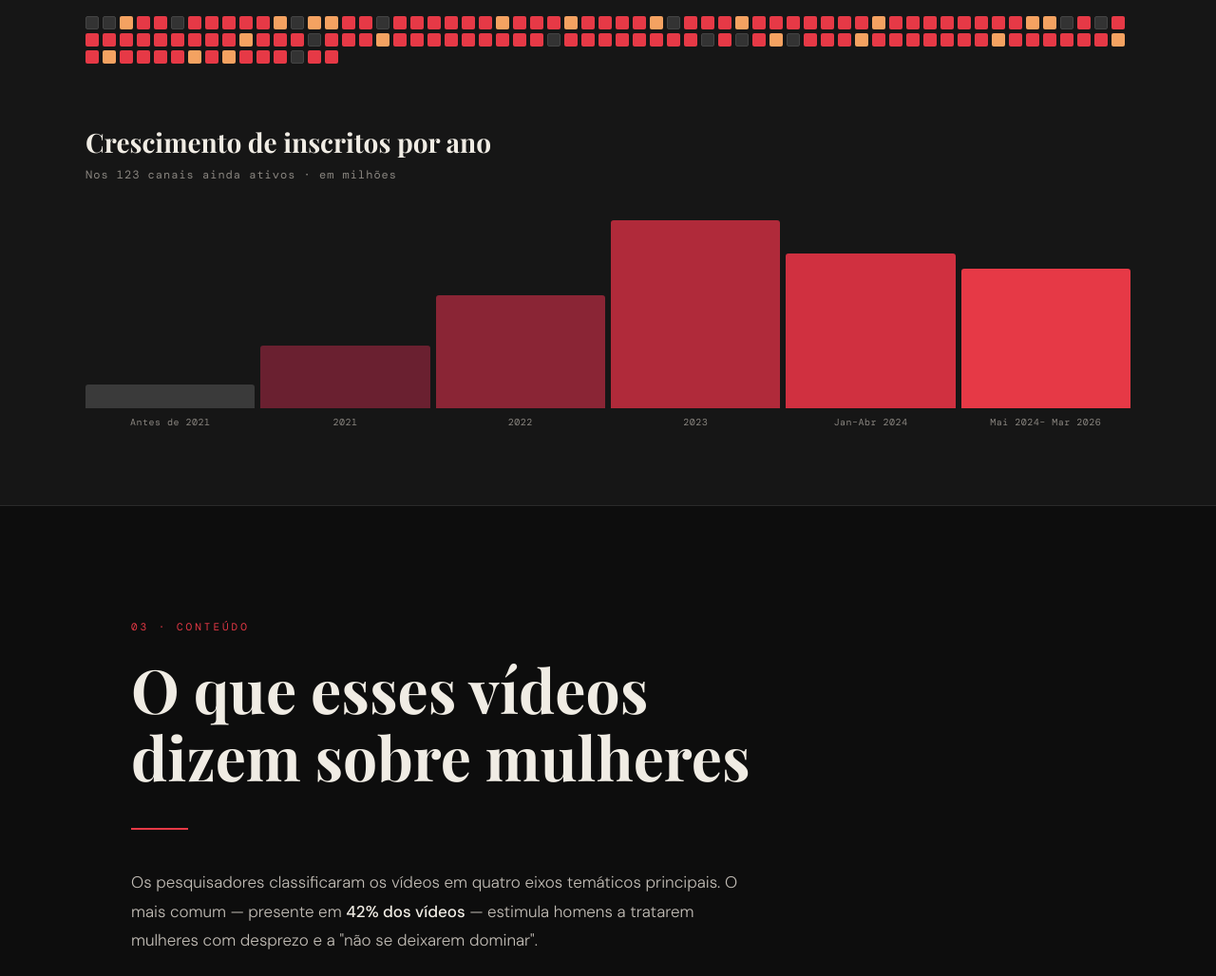
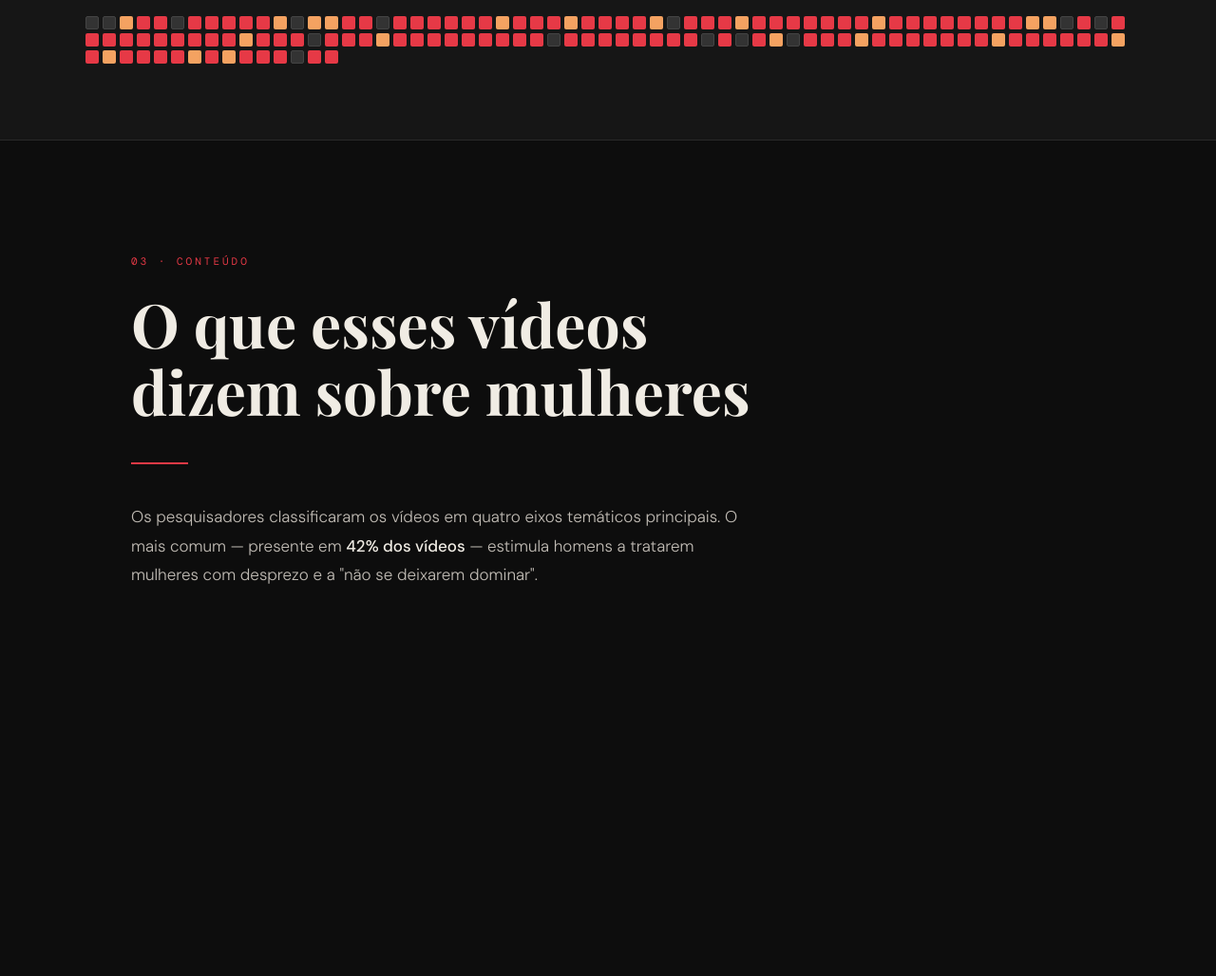
Before and after one commit to erickdau/machosfera-brasileira, a plain HTML site: page index.html in a window 1280 px wide. Shown: the part 2546-3574 px from the top of the page at 95% size. Drawn offline with nearby package versions, Linux system fonts and the light colour scheme; a web font is replaced by a local one.

Commit message:
Update index.html
Redação

Remoção de seção

```diff
--- a/index.html
+++ b/index.html
@@ -620,7 +620,7 @@
   <h2 class="section-title">Uma rede que cresce com impunidade</h2>
   <div class="divider"></div>
   <p class="section-body">
-    Em 2024, pesquisadores do NetLab mapearam <strong>137 canais brasileiros no YouTube</strong> que veiculavam conteúdo com discurso de ódio, desprezo e controle sobre mulheres. Dois anos depois, o retrato é perturbador: <strong>90% seguem ativos</strong>. E não apenas sobrevivendo — crescendo.
+    Em 2024, o NetLab UFRJ mapeou <strong>137 canais brasileiros no YouTube</strong> que veiculavam conteúdo com discurso de ódio, desprezo e controle sobre mulheres. Dois anos depois, o retrato é perturbador: <strong>90% seguem ativos</strong>. E não apenas sobrevivendo — crescendo.
   </p>
   <br>
   <p class="section-body">
@@ -674,13 +674,7 @@
     <div id="channel-grid"></div>
   </div>
 
-  <!-- Bar chart: growth -->
-  <div class="channel-grid-wrap reveal">
-    <div class="chart-wrap">
-      <h3 class="chart-title">Crescimento de inscritos por ano</h3>
-      <p class="chart-subtitle">Nos 123 canais ainda ativos · em milhões</p>
-      <div id="bar-chart"></div>
-    </div>
+
   </div>
 </div>
 
```
